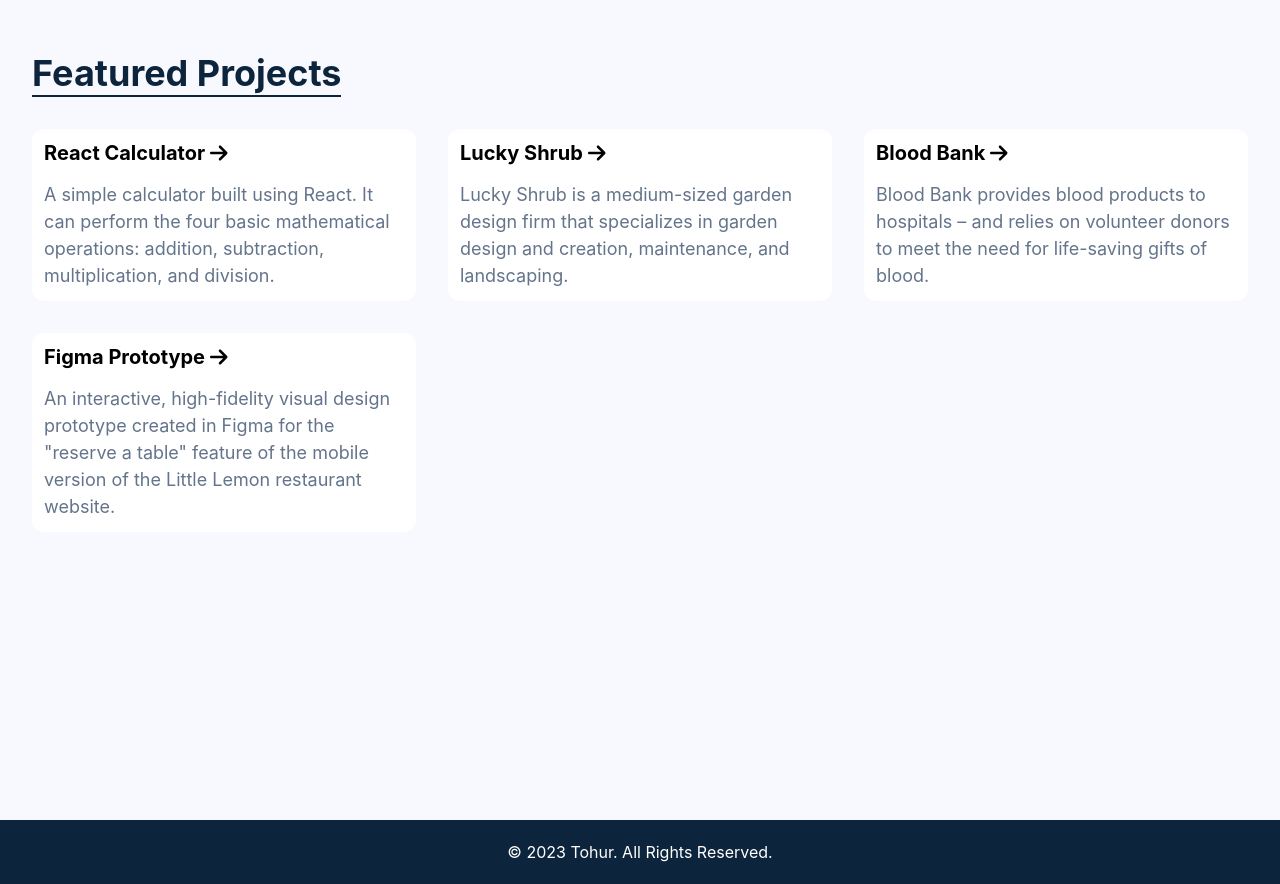
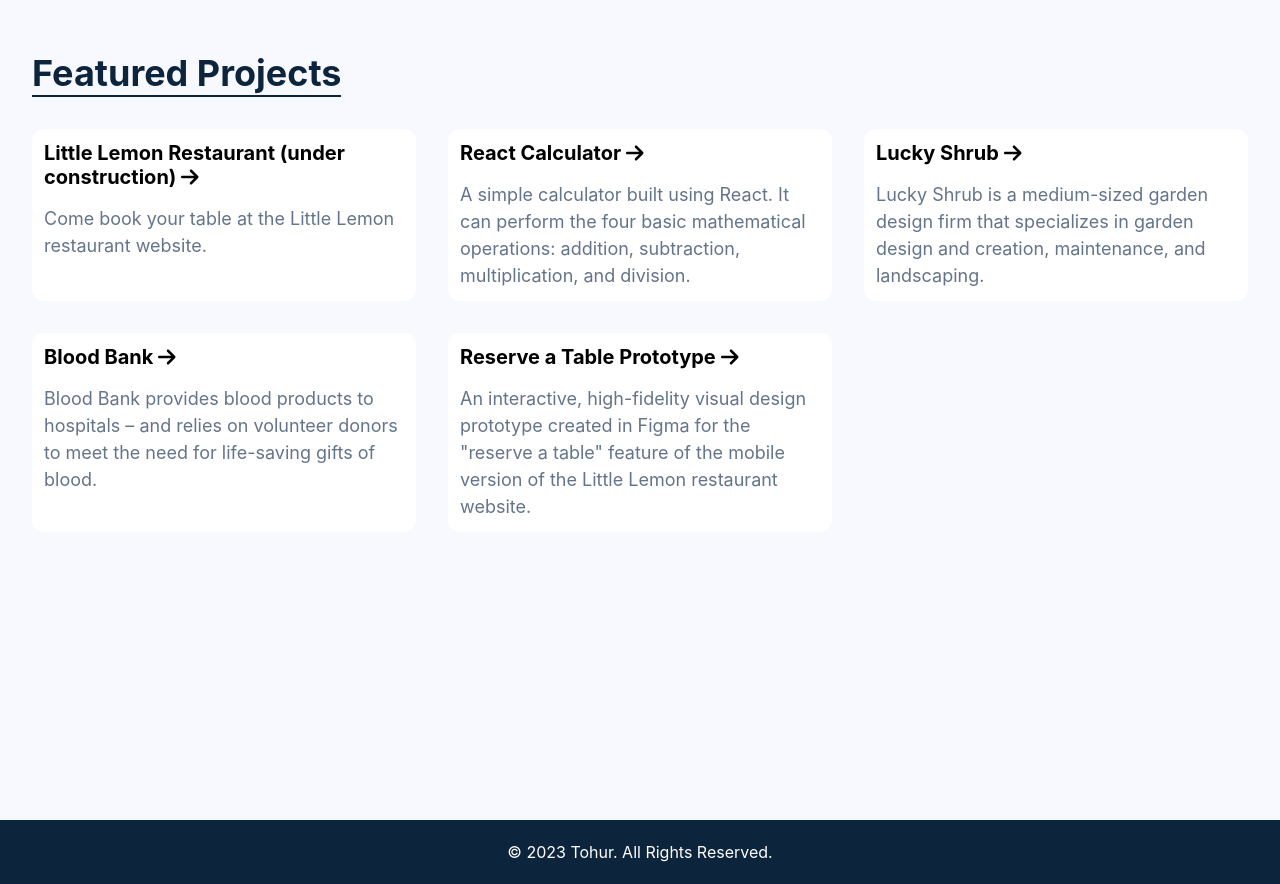
Before and after one commit to tohurr/tohurr.github.io, a React (Create React App) app: page / in a window 1280 px wide. Shown: the part 1580-2464 px from the top of the page. Built offline with nearby package versions, Linux system fonts and the light colour scheme.

Commit message:
Added a new project

```diff
--- a/src/components/ProjectsSection.js
+++ b/src/components/ProjectsSection.js
@@ -1,11 +1,18 @@
 import React from "react";
 import FullScreenSection from "./FullScreenSection";
-import { Box, Heading, Divider } from "@chakra-ui/react";
+import { Box, Heading, } from "@chakra-ui/react";
 import Card from "./Card";
 import './Styles.css';
 
 //not using images under projects atm
 const projects = [
+  {
+    title: "Little Lemon Restaurant (under construction)",
+    description:
+      'Come book your table at the Little Lemon restaurant website.',
+    url: "https://tohurr.github.io/reserve-table/",
+  },
+
  {
    title: "React Calculator",
    description:
@@ -28,11 +35,11 @@
    url: "https://tohurr.github.io/blood-blank-system/"
  },
  {
-   title: "Figma Prototype",
+   title: "Reserve a Table Prototype",
    description:
      'An interactive, high-fidelity visual design prototype created in Figma for the "reserve a table" feature of the mobile version of the Little Lemon restaurant website.',
   //  getImageSrc: () => require("../images/photo4.jpg"),
-   url: "https://www.figma.com/file/PSVsK7q4ZCWInAWUK3OMa2/Prototype---UX%2FUI?node-id=0%3A1&t=RWBSxG5O2Oxouv4F-3",
+   url: "https://www.figma.com/proto/PSVsK7q4ZCWInAWUK3OMa2/Prototype---UX%2FUI?node-id=335%3A180&scaling=scale-down&page-id=0%3A1&starting-point-node-id=335%3A180",
  },
 
 ];
--- a/src/components/Styles.css
+++ b/src/components/Styles.css
@@ -147,8 +147,8 @@
 /* Nav section */
 @media (max-width:850px) {
     .chakra-stack.navhome.css-1ocidfa {
-        margin-bottom: 1rem;
-        font-size: medium;
+        margin-bottom: 3px;
+        font-size: large;
     }
 }
 
@@ -173,12 +173,6 @@
 }
 
 @media (max-width:850px) {
-    .chakra-heading.css-1apeglv {
-        /* font-size: x-large; */
-    }
-}
-
-@media (max-width:850px) {
     .chakra-heading.css-tiszkr {
         /* font-size: large; */
         margin-top: 0;
```
